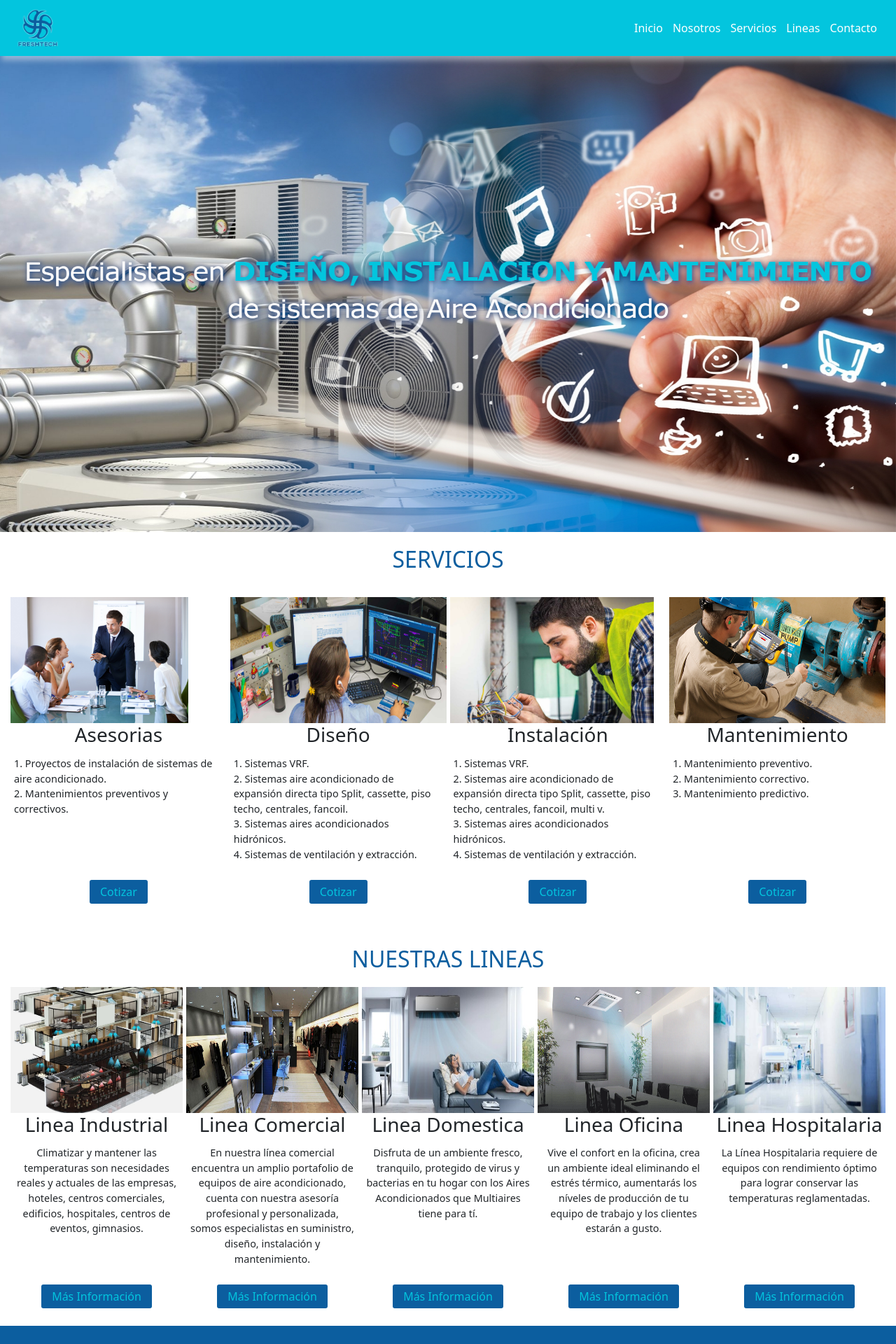
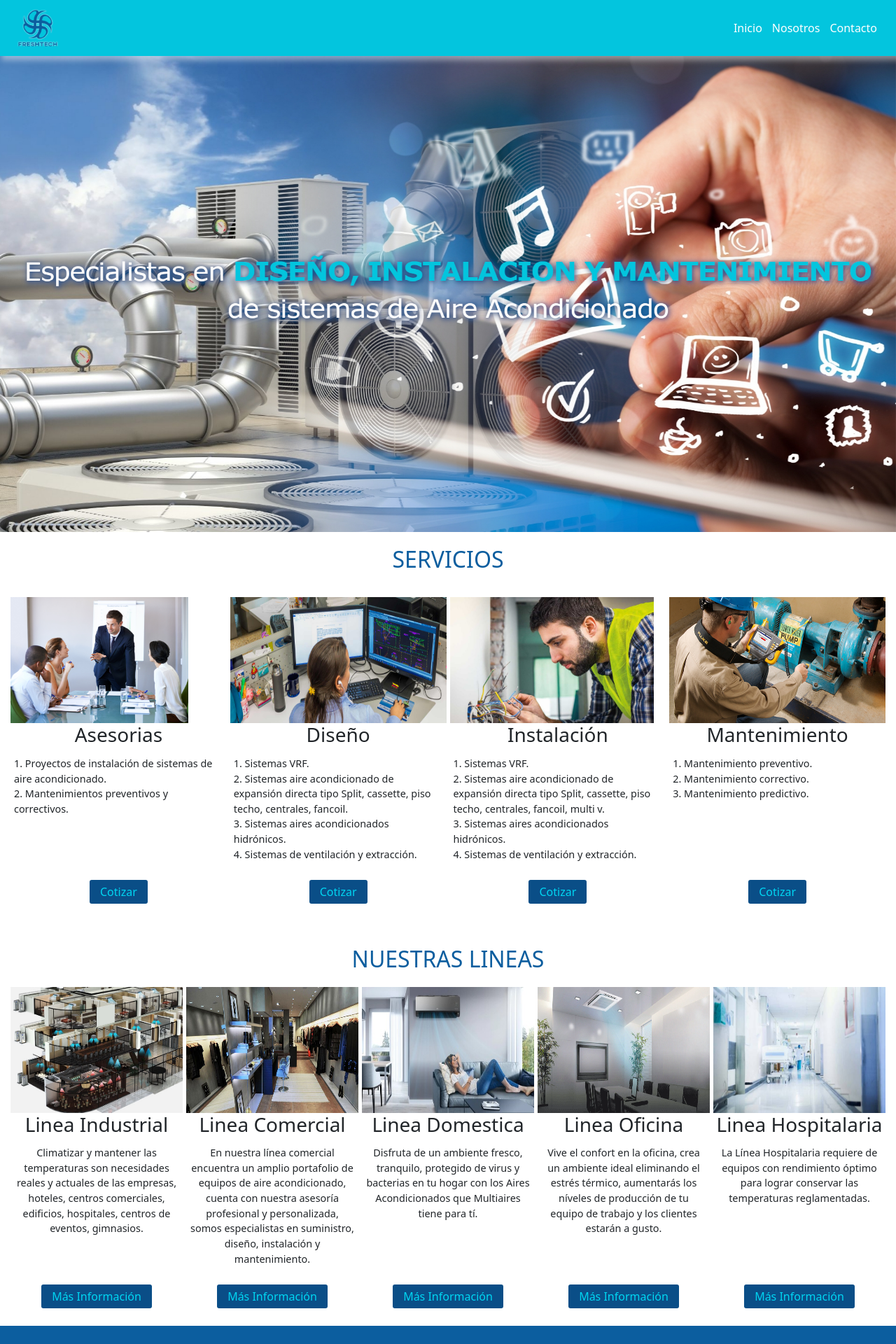
Before and after one commit to petudeveloper/freshtech-web-page, a React (Create React App) app: page /home in a window 1280 px wide. Shown: the top 1920 px of the page at 70% size. Built offline with nearby package versions, Linux system fonts and the light colour scheme.

Commit message:
Add hyperlink to buttons to contact and more information.

```diff
--- a/src/components/LineasTodas/Card.js
+++ b/src/components/LineasTodas/Card.js
@@ -11,7 +11,9 @@ const Card = ({ name, information }) => (
     </h3>
     <p className={styles.information}>{information}</p>
     <div className={styles.buttonContainer}>
-      <button type="button" className={styles.button}>Más Información</button>
+      <button type="button" className={styles.button}>
+        <a href="mailto:freshtech.colombia@gmail.com" className={styles.buttonSpan}>Más Información</a>
+      </button>
     </div>
   </li>
 );
--- a/src/components/LineasTodas/Lineas.module.css
+++ b/src/components/LineasTodas/Lineas.module.css
@@ -55,8 +55,11 @@ h3 {
   border: none;
   border-radius: 3px;
   padding: 5px 15px;
-  background-color: #0c5e9f;
-  color: #03c5de;
+  background-color: #0a4e87;
+}
+
+.buttonSpan {
+  color: #00d6f2;
 }
 
 .button:hover {
--- a/src/components/NavBar/NavBar.js
+++ b/src/components/NavBar/NavBar.js
@@ -23,13 +23,11 @@ const NavBar = () => {
           <Link to="/about-us">
             <li>Nosotros</li>
           </Link>
-          <a href="/home#servicios-container">
-            <li>Servicios</li>
+          <a href="mailto:freshtech.colombia@gmail.com">
+            <li>
+              Contacto
+            </li>
           </a>
-          <a href="/home#lineas-container">
-            <li>Lineas</li>
-          </a>
-          <li>Contacto</li>
         </ul>
         <Dropdown isOpen={dropdown} toggle={openCloseDropdown} className={styles.dropdown}>
           <DropdownToggle className={styles.dropdownBtn}>
@@ -47,17 +45,7 @@ const NavBar = () => {
               </Link>
             </DropdownItem>
             <DropdownItem className={styles.dropdownItem}>
-              <a href="/home#servicios-container">
-                <span>Servicios</span>
-              </a>
-            </DropdownItem>
-            <DropdownItem className={styles.dropdownItem}>
-              <a href="/home#lineas-container">
-                <span>Lineas</span>
-              </a>
-            </DropdownItem>
-            <DropdownItem className={styles.dropdownItem}>
-              Contacto
+              <a href="mailto:freshtech.colombia@gmail.com">Contacto</a>
             </DropdownItem>
           </DropdownMenu>
         </Dropdown>
--- a/src/components/Servicios/Servicios.js
+++ b/src/components/Servicios/Servicios.js
@@ -14,7 +14,9 @@ const Servicios = () => (
           <li>2. Mantenimientos preventivos y correctivos.</li>
         </ul>
         <div className={styles.buttonContainer}>
-          <button type="button" className={styles.button}>Cotizar</button>
+          <button type="button" className={styles.button}>
+            <a href="mailto:freshtech.colombia@gmail.com" className={styles.buttonSpan}>Cotizar</a>
+          </button>
         </div>
       </li>
       <li id="diseño-Card" className={styles.cardContainer}>
@@ -32,7 +34,9 @@ const Servicios = () => (
           <li>4. Sistemas de ventilación y extracción.</li>
         </ul>
         <div className={styles.buttonContainer}>
-          <button type="button" className={styles.button}>Cotizar</button>
+          <button type="button" className={styles.button}>
+            <a href="mailto:freshtech.colombia@gmail.com" className={styles.buttonSpan}>Cotizar</a>
+          </button>
         </div>
       </li>
       <li id="Instalacion-Card" className={styles.cardContainer}>
@@ -50,7 +54,9 @@ const Servicios = () => (
           <li>4. Sistemas de ventilación y extracción.</li>
         </ul>
         <div className={styles.buttonContainer}>
-          <button type="button" className={styles.button}>Cotizar</button>
+          <button type="button" className={styles.button}>
+            <a href="mailto:freshtech.colombia@gmail.com" className={styles.buttonSpan}>Cotizar</a>
+          </button>
         </div>
       </li>
       <li id="Mantenimiento-Card" className={styles.cardContainer}>
@@ -64,7 +70,9 @@ const Servicios = () => (
           <li>3. Mantenimiento predictivo.</li>
         </ul>
         <div className={styles.buttonContainer}>
-          <button type="button" className={styles.button}>Cotizar</button>
+          <button type="button" className={styles.button}>
+            <a href="mailto:freshtech.colombia@gmail.com" className={styles.buttonSpan}>Cotizar</a>
+          </button>
         </div>
       </li>
     </ul>
--- a/src/components/Servicios/Servicios.module.css
+++ b/src/components/Servicios/Servicios.module.css
@@ -48,8 +48,11 @@
   border: none;
   border-radius: 3px;
   padding: 5px 15px;
-  background-color: #0c5e9f;
-  color: #03c5de;
+  background-color: #0a4e87;
+}
+
+.buttonSpan {
+  color: #00d6f2;
 }
 
 .button:hover {
```
